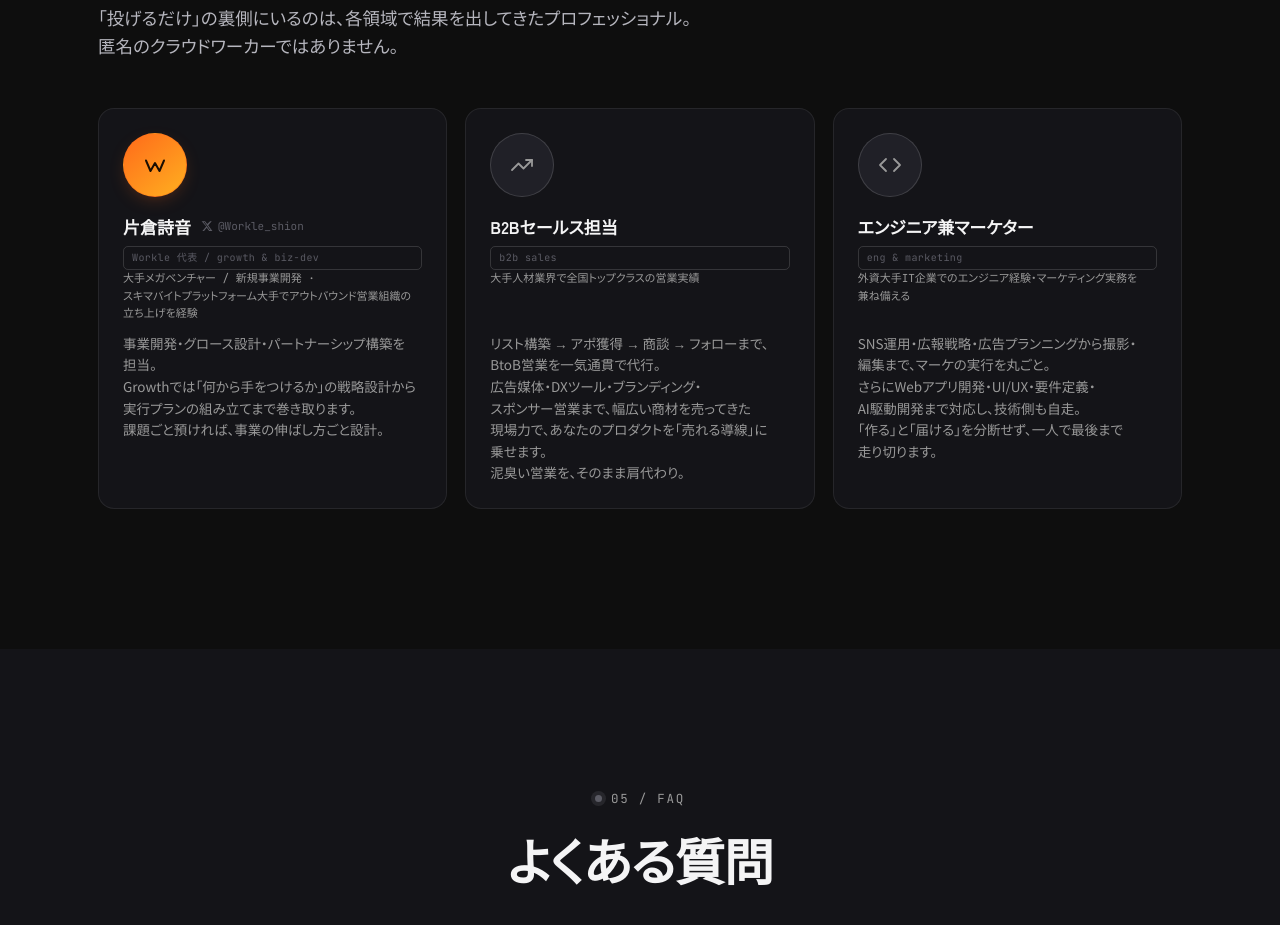
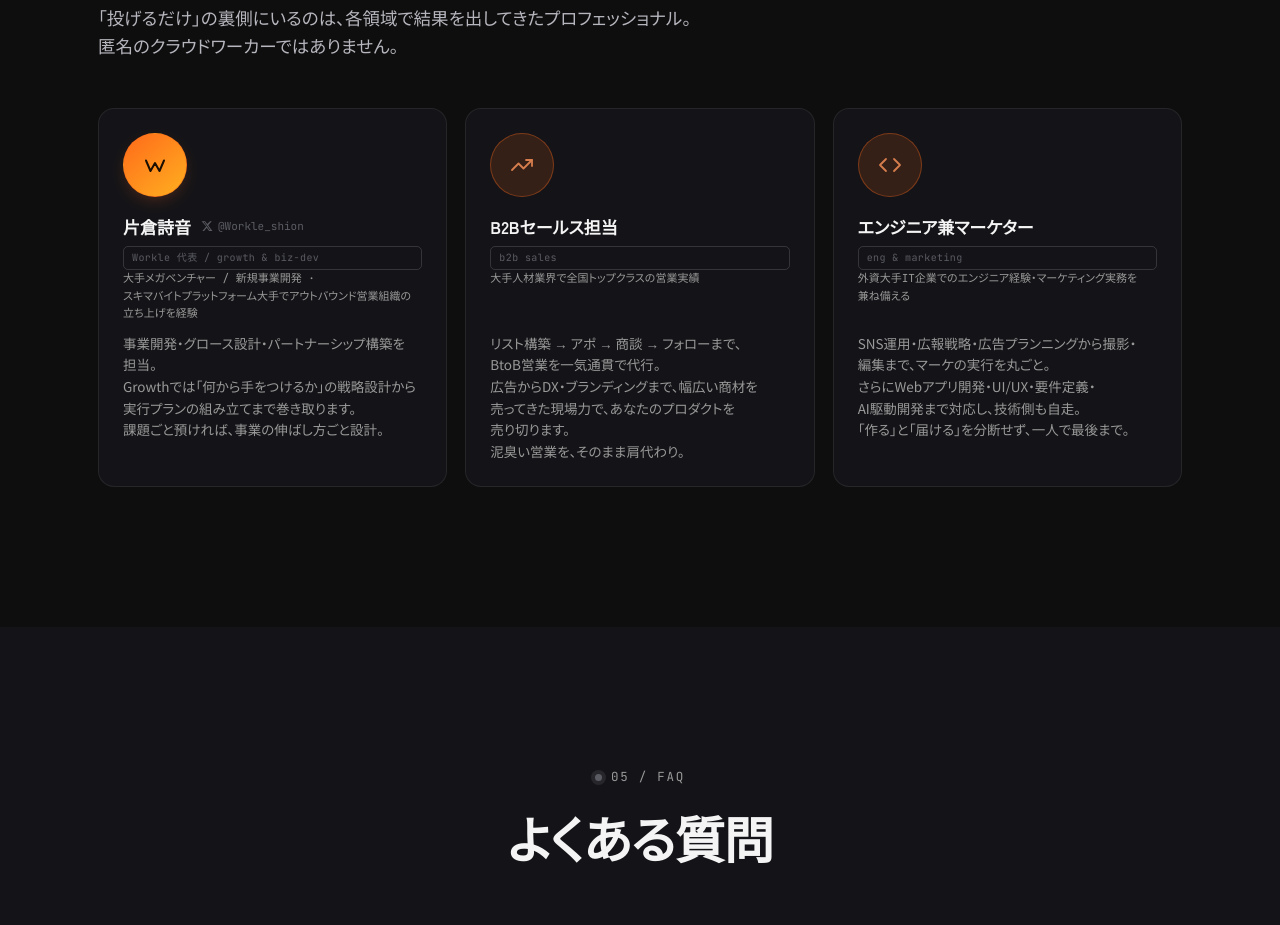
Before and after one commit to shionshionshion5101-commits/bpaas-lp, a Next.js app: page / in a window 1280 px wide. Shown: the part 5960-6885 px from the top of the page. Built offline with nearby package versions, Linux system fonts and the light colour scheme.

Commit message:
fix: セールス・エンジニアbio文言調整、体言止め統一、アバターにアクセントカラーを薄く追加

```diff
--- a/app/globals.css
+++ b/app/globals.css
@@ -1583,12 +1583,14 @@ img { max-width: 100%; display: block; }
   box-shadow: 0 6px 20px -8px var(--glow);
 }
 .avatar-sales {
-  background: var(--bg-3);
-  color: var(--tx-3);
+  background: var(--accent-soft);
+  color: color-mix(in srgb, var(--accent) 60%, var(--tx-3));
+  border-color: var(--accent-line);
 }
 .avatar-eng {
-  background: var(--bg-3);
-  color: var(--tx-3);
+  background: var(--accent-soft);
+  color: color-mix(in srgb, var(--accent) 60%, var(--tx-3));
+  border-color: var(--accent-line);
 }
 .team-x-link {
   display: inline-flex;
--- a/app/page.tsx
+++ b/app/page.tsx
@@ -573,8 +573,8 @@ export default function Home() {
                 <div className="team-role-tag">b2b sales</div>
                 <div className="team-career">大手人材業界で全国トップクラスの営業実績</div>
                 <p className="team-bio">
-                  リスト構築 → アポ獲得 → 商談 → フォローまで、BtoB営業を一気通貫で代行。<br />
-                  広告媒体・DXツール・ブランディング・スポンサー営業まで、幅広い商材を売ってきた現場力で、あなたのプロダクトを「売れる導線」に乗せます。<br />
+                  リスト構築 → アポ → 商談 → フォローまで、BtoB営業を一気通貫で代行。<br />
+                  広告からDX・ブランディングまで、幅広い商材を売ってきた現場力で、あなたのプロダクトを売り切ります。<br />
                   泥臭い営業を、そのまま肩代わり。
                 </p>
               </article>
@@ -595,7 +595,7 @@ export default function Home() {
                 <p className="team-bio">
                   SNS運用・広報戦略・広告プランニングから撮影・編集まで、マーケの実行を丸ごと。<br />
                   さらにWebアプリ開発・UI/UX・要件定義・AI駆動開発まで対応し、技術側も自走。<br />
-                  「作る」と「届ける」を分断せず、一人で最後まで走り切ります。
+                  「作る」と「届ける」を分断せず、一人で最後まで。
                 </p>
               </article>
             </div>
```
